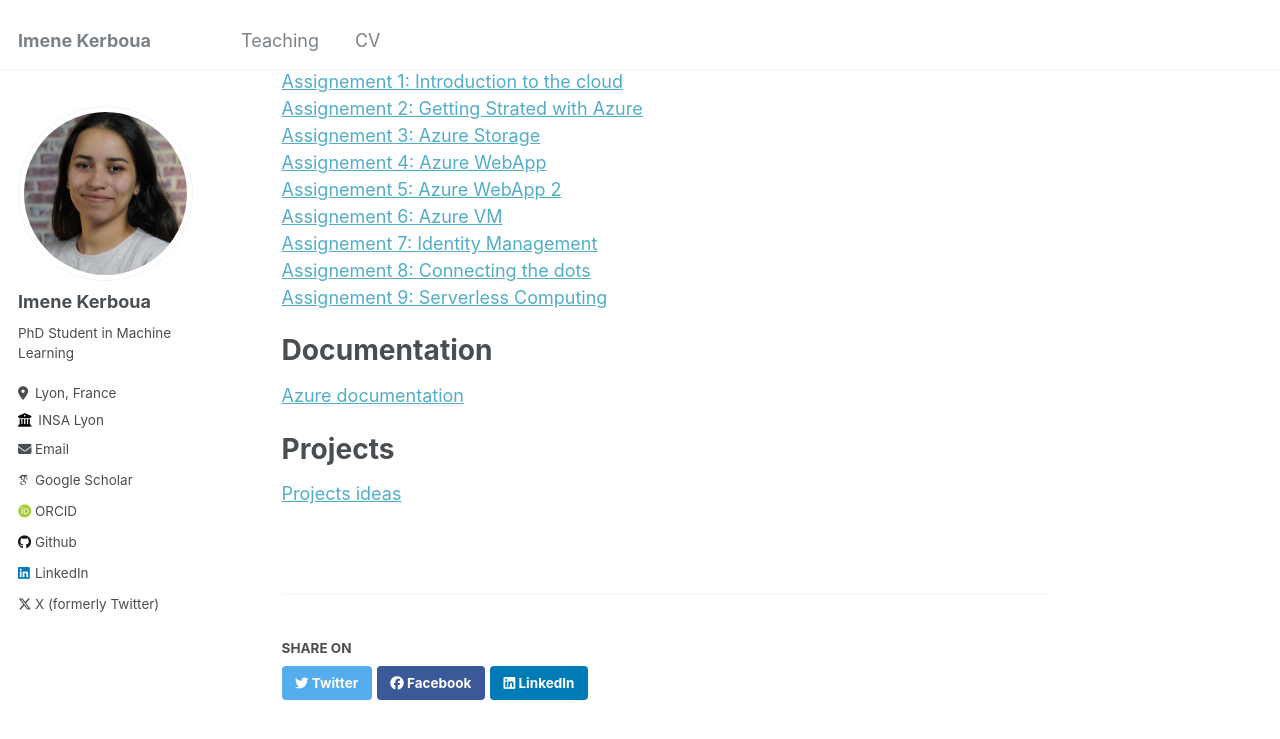
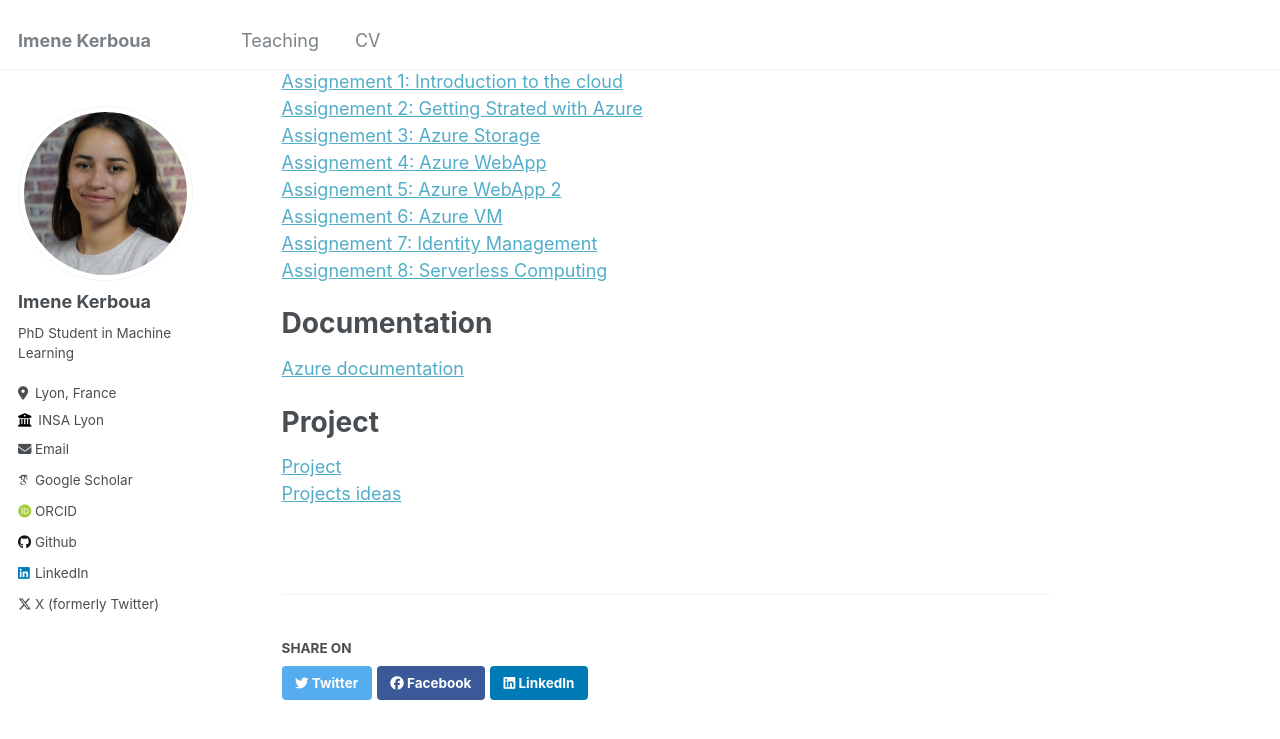
Before and after one commit to imenelydiaker/imenelydiaker.github.io, a Jekyll site: the page built from _teaching/2024_cloud_computing.md, in a window 1280 px wide and 900 px high, scrolled down 331 px. Shown: the top 739 px of the window. Built offline with Jekyll 4.4.1, drawn with Linux system fonts in a browser that asks for light colours; some web fonts are replaced.

Commit message:
add project

```diff
--- a/_teaching/2024_cloud_computing.md
+++ b/_teaching/2024_cloud_computing.md
@@ -23,14 +23,14 @@ Assignements
 [Assignement 5: Azure WebApp 2]()
 [Assignement 6: Azure VM](../files/2024_cloud_computing/03-Azure_vm.html)
 [Assignement 7: Identity Management](../files/2024_cloud_computing/04-IAM_roles.html)
-[Assignement 8: Connecting the dots]()
-[Assignement 9: Serverless Computing]()
+[Assignement 8: Serverless Computing]()
 
 Documentation
 ======
 [Azure documentation](https://learn.microsoft.com/fr-fr/azure/?product=popular)
 
-Projects
+Project
 ======
+[Project](../files/2024_cloud_computing/project.pdf)
 [Projects ideas]()
 <!-- [Discord bot project](../files/2024_cloud_computing/discord_bot_project.html) -->
```
Also changed, not shown: 1 other file.
